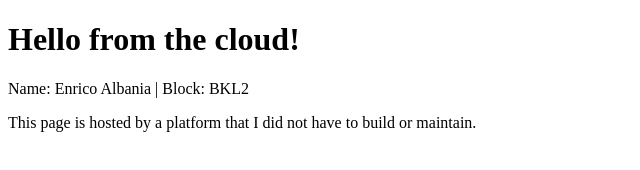
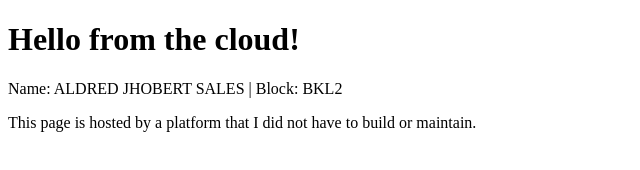
Before and after one commit to ajaldred375-arch/sales-lab1-site, a plain HTML site: page index.html in a window 1280 px wide. Shown: the whole page, without its empty margins (0-640 px from the left). Drawn offline with Linux system fonts and the light colour scheme.

Commit message:
Update index.html

```diff
--- a/index.html
+++ b/index.html
@@ -5,7 +5,7 @@
 </head>
 <body>
     <h1>Hello from the cloud!</h1>
-    <p>Name: Enrico Albania | Block: BKL2</p>
+    <p>Name: ALDRED JHOBERT SALES | Block: BKL2</p>
     <p>This page is hosted by a platform that I did not have to build or maintain.</p>
 </body>
 </html>
```
